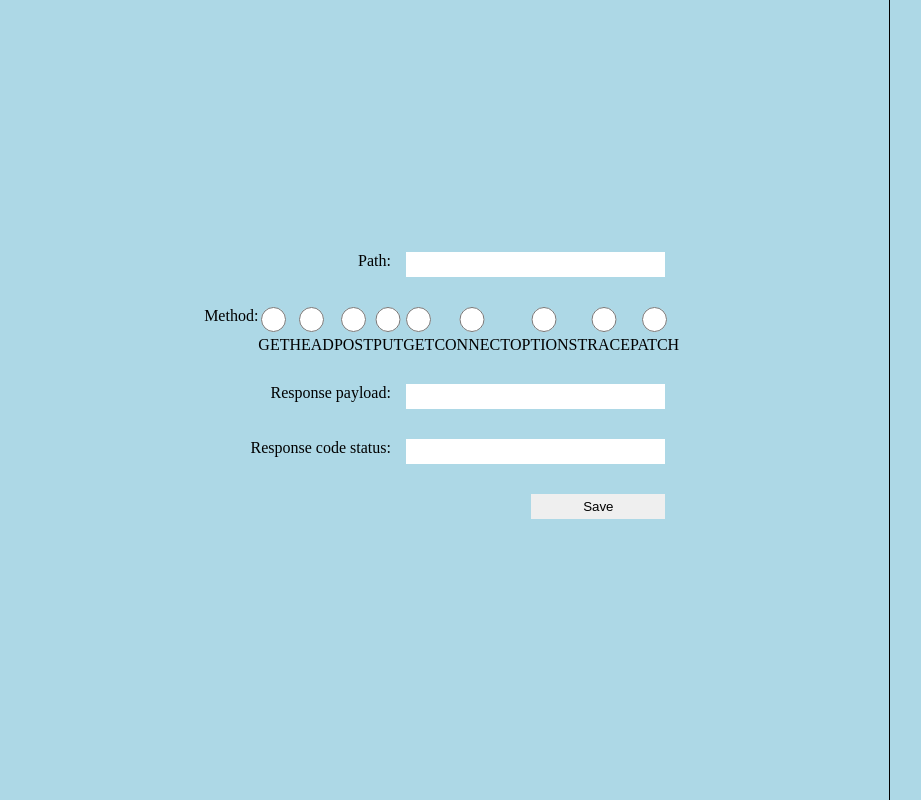
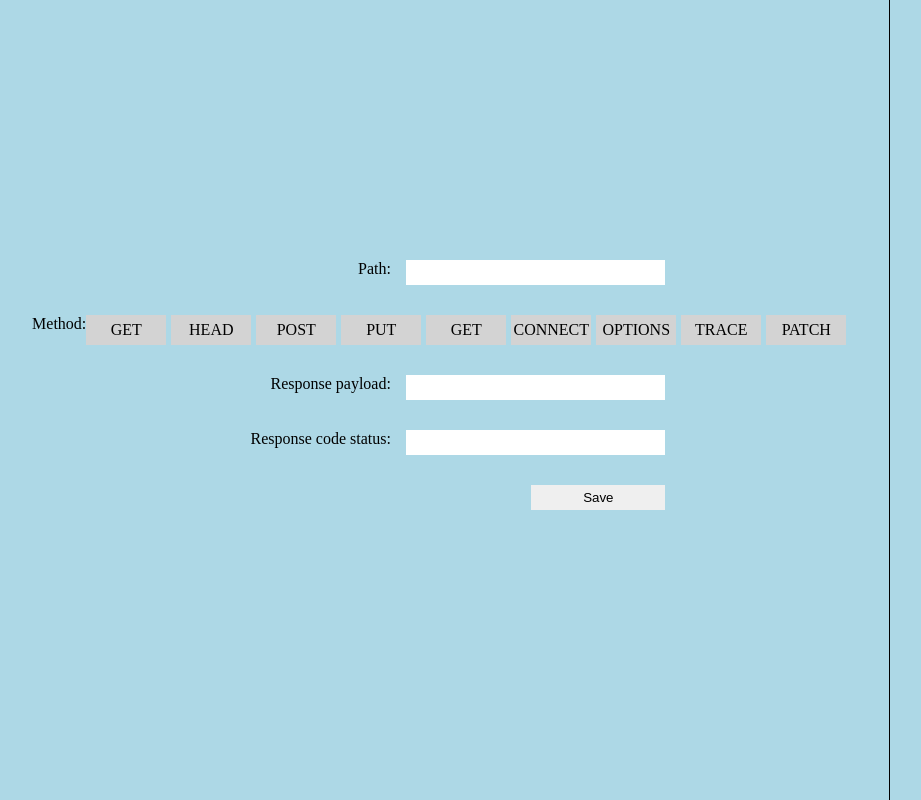
Before and after one commit to RafaelPereiraSantos/mockpy, a Flask app: page / in a window 1280 px wide. Shown: the whole page, without its empty margins (6-927 px from the left). Run offline with Flask 2, Linux system fonts and the light colour scheme; data that the repository does not hold is empty.

Commit message:
add style for new elements

```diff
--- a/src/static/styles/styles.css
+++ b/src/static/styles/styles.css
@@ -80,7 +80,42 @@ input:focus {
 
 .form-item-button {
   width: 30%;
+}
 
+.form-item-method-input-content {
+  height: 30px;
+  min-width: 80px;
+  margin-right: 5px;
+}
+
+.form-item-method-input-content-radio {
+  height: 100%;
+  width: 100%;
+}
+
+.form-item-method-input-content-text {
+  display: flex;
+  justify-content:center;
+  flex-direction: column;
+  align-items: center;
+  height: 100%;
+  width: 100%;
+  position: relative;
+  top: -100%;
+  pointer-events: none;
+}
+
+.form-item-method-input-content-radio > input[type="radio"] {
+  height: 100%;
+  width: 100%;
+  -webkit-appearance: none;
+  background-color: lightgrey;
+  position: relative;
+}
+
+.form-item-method-input-content-radio > input[type=radio]:checked {
+  display: inline-block;
+  background-color: lightgreen;
 }
 
 .right-panel {
```
Also changed, not shown: other parts of src/static/styles/styles.css (+43 -1 lines).
